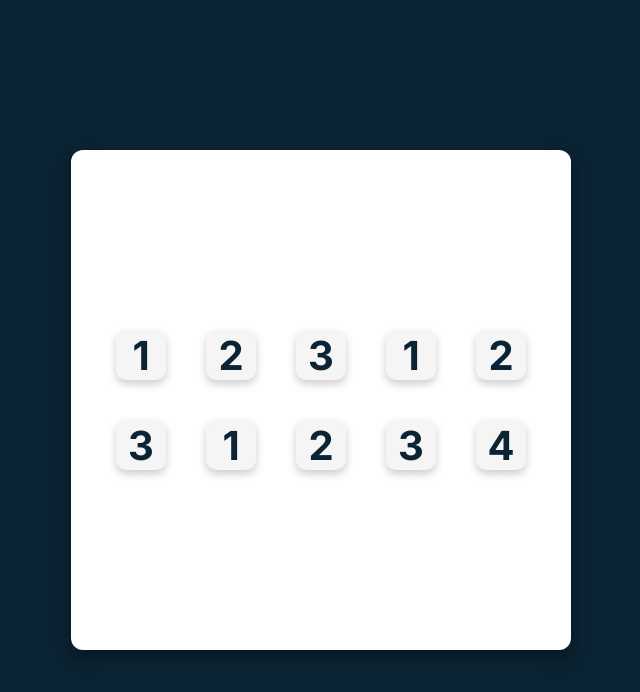
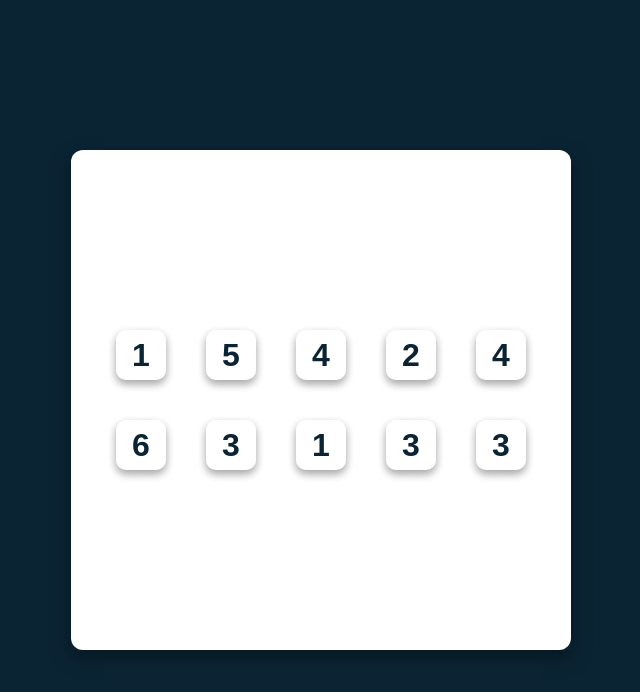
Before and after one commit to MatthiasRus/Tenzies-Game, a React (Vite) app in the folder Tenzie Game/: page / in a window 1280 px wide. Shown: the top 692 px of the page, without its empty margins (319-959 px from the left). Built offline with nearby package versions, Linux system fonts and the light colour scheme.

Commit message:
Random Number generation

```diff
--- a/Tenzie Game/src/App.css
+++ b/Tenzie Game/src/App.css
@@ -13,7 +13,7 @@ body {
   flex-direction: column;
   justify-content: center;
   align-items: center;
-  font-family: 'Inter', sans-serif;
+  font-family: Inter, sans-serif;
   color: #000000;
 }
 
@@ -35,6 +35,7 @@ main {
   display: flex;
   align-items: center;
   justify-content: center;
+  flex-direction: column;
   transition: transform 0.3s ease-in-out, box-shadow 0.3s ease-in-out;
 }
 
@@ -43,35 +44,34 @@ main:hover {
   box-shadow: 0 8px 20px rgba(0, 0, 0, 0.2);
 }
 
-.die {
-  background-color: #F5F5F5; /* Light background for contrast */
-  color: #0B2434; /* Dark color for text */
+.die,.die button{
+  background-color: #fff;
+  color: #0B2434;
   border: none;
   width: 50px;
   height: 50px;
   text-align: center;
-  font-size: 2.5rem; /* Balanced font size for the grid */
-  font-weight: 700; /* Bold for visibility */
-  border-radius: 10px; /* Smooth edges */
-  box-shadow: 0 4px 8px rgba(0, 0, 0, 0.2); /* Button-like shadow */
-  cursor: pointer; /* Interactive feel */
+  font-size: 2rem;
+  font-weight: 700;
+  border-radius: 10px;
+  box-shadow: 0 4px 8px rgba(0, 0, 0, 0.2);
+  cursor: pointer;
   display: flex;
   align-items: center;
   justify-content: center;
-  transition: all 0.2s ease-in-out; /* Smooth interactions */
-
+  transition: all 0.2s ease-in-out;
 }
 
 .die:active {
   transform: translateY(2px) scale(1.53);
 
-  box-shadow: 0 2px 4px rgba(0, 0, 0, 0.2); /* Subtle pressed shadow */
+  box-shadow: 0 2px 4px rgba(0, 0, 0, 0.2);
 }
 
 .diesCont {
   display: grid;
-  grid-template-columns: repeat(5, 1fr); /* Equal spacing across columns */
-  grid-template-rows: repeat(2, 1fr); /* Equal spacing across rows */
-  gap: 40px; /* Reduced gap for a tighter layout */
-  padding: 10px; /* Extra space around the grid */
+  grid-template-columns: repeat(5, 1fr);
+  grid-template-rows: repeat(2, 1fr);
+  gap: 40px;
+  padding: 10px;
 }
--- a/Tenzie Game/src/component/Die.jsx
+++ b/Tenzie Game/src/component/Die.jsx
@@ -1,7 +1,7 @@
 export default function Die({value}){
     return (
         <div className="die">
-            <span>{value}</span>
+            <button>{value}</button>
         </div>
     )
 }
--- a/Tenzie Game/src/component/Main.jsx
+++ b/Tenzie Game/src/component/Main.jsx
@@ -1,19 +1,16 @@
 import Die from './Die.jsx'
 
 export default function Main(){
+    function allNewDice(){
+        return Array.from({length:10}, ()=>(Math.ceil(Math.random()*6)))
+    }
+    const arrayNewDice = allNewDice();
     return (
         <main>
             <div className="diesCont">
-            <Die value={1}/>
-            <Die value={2}/>
-            <Die value={3}/>
-            <Die value={1}/>
-            <Die value={2}/>
-            <Die value={3}/>
-            <Die value={1}/>
-            <Die value={2}/>
-            <Die value={3}/>
-            <Die value={4}/>
+                {arrayNewDice.map(dice => (
+                  <Die value={dice}/>
+                ))}
             </div>
         </main>)
 }
```
